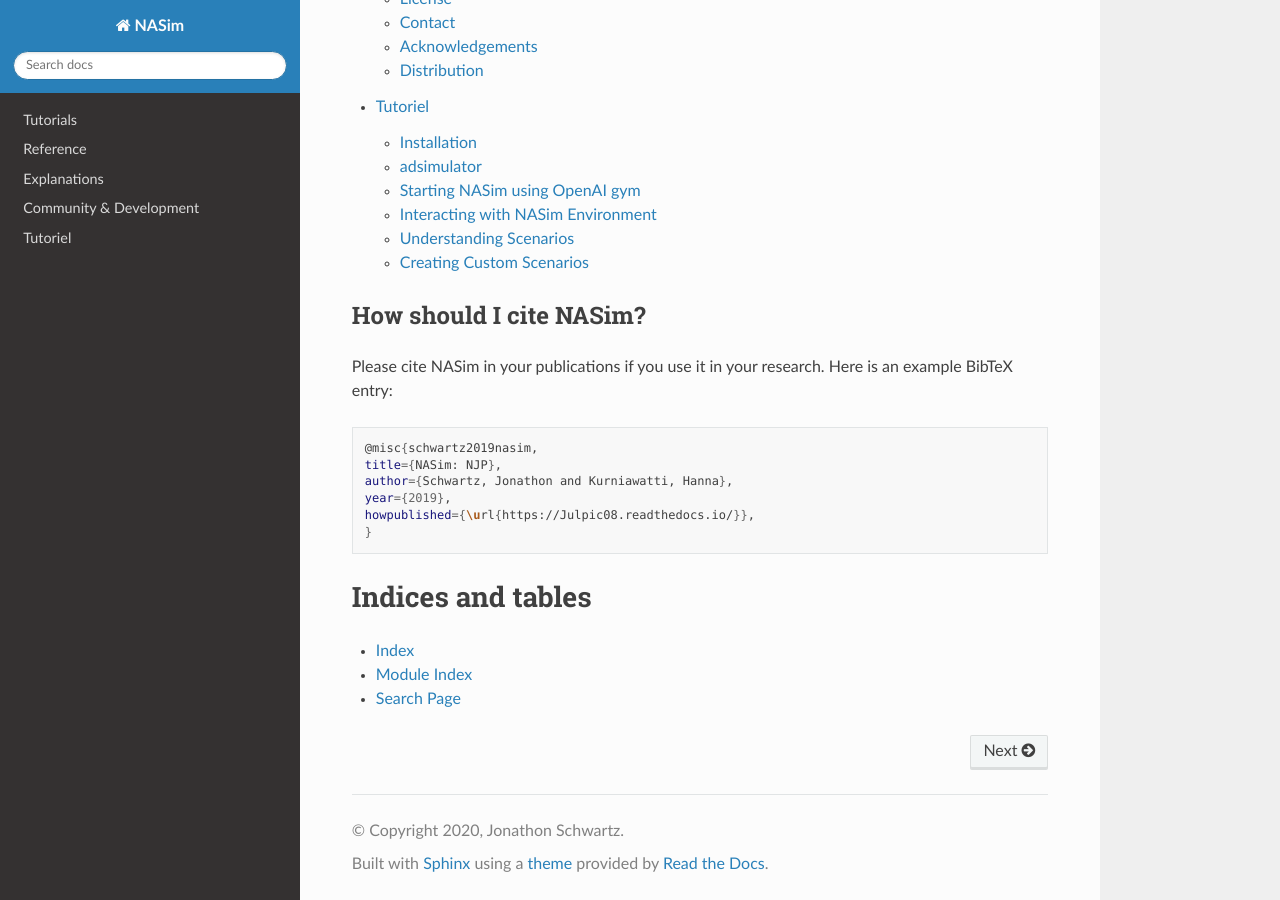
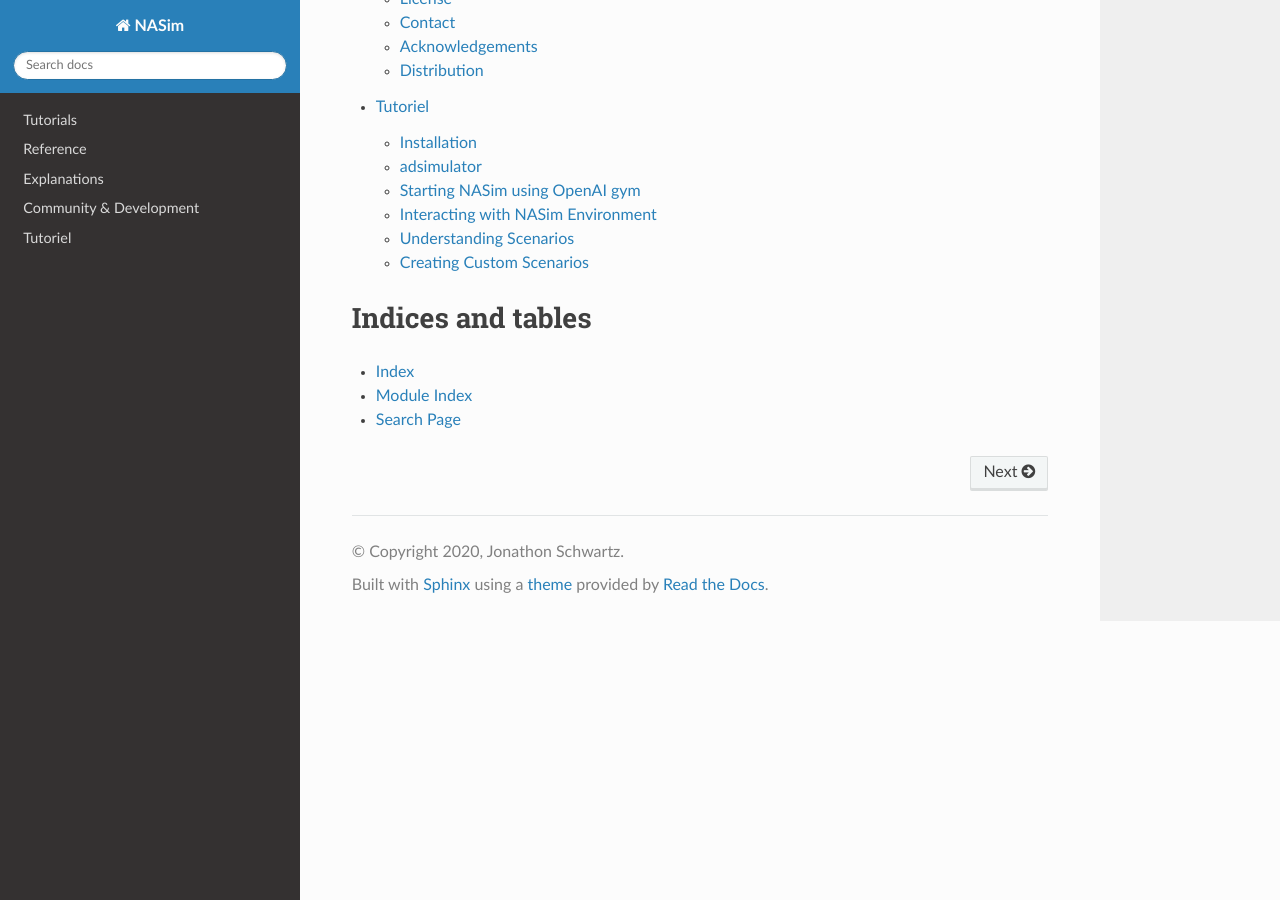
Before and after one commit to Julpic08/docv3, a Sphinx documentation site: the page built from docs/source/index.rst, in a window 1280 px wide and 900 px high, scrolled down 2638 px. Built offline with Sphinx 7.4.7 and the Read the Docs theme 3.1.0, drawn with Linux system fonts in a browser that asks for light colours.

Commit message:
Delete NASim citation section from index.rst
Removed citation guidelines for NASim from documentation.

```diff
--- a/docs/source/index.rst
+++ b/docs/source/index.rst
@@ -63,21 +63,6 @@
    tutoriel/index
 
 
-How should I cite NASim?
-------------------------
-
-Please cite NASim in your publications if you use it in your research. Here is an example BibTeX entry:
-
-.. code-block:: bash
-
-    @misc{schwartz2019nasim,
-    title={NASim: NJP},
-    author={Schwartz, Jonathon and Kurniawatti, Hanna},
-    year={2019},
-    howpublished={\url{https://Julpic08.readthedocs.io/}},
-    }
-
-
 
 Indices and tables
 ==================
```
